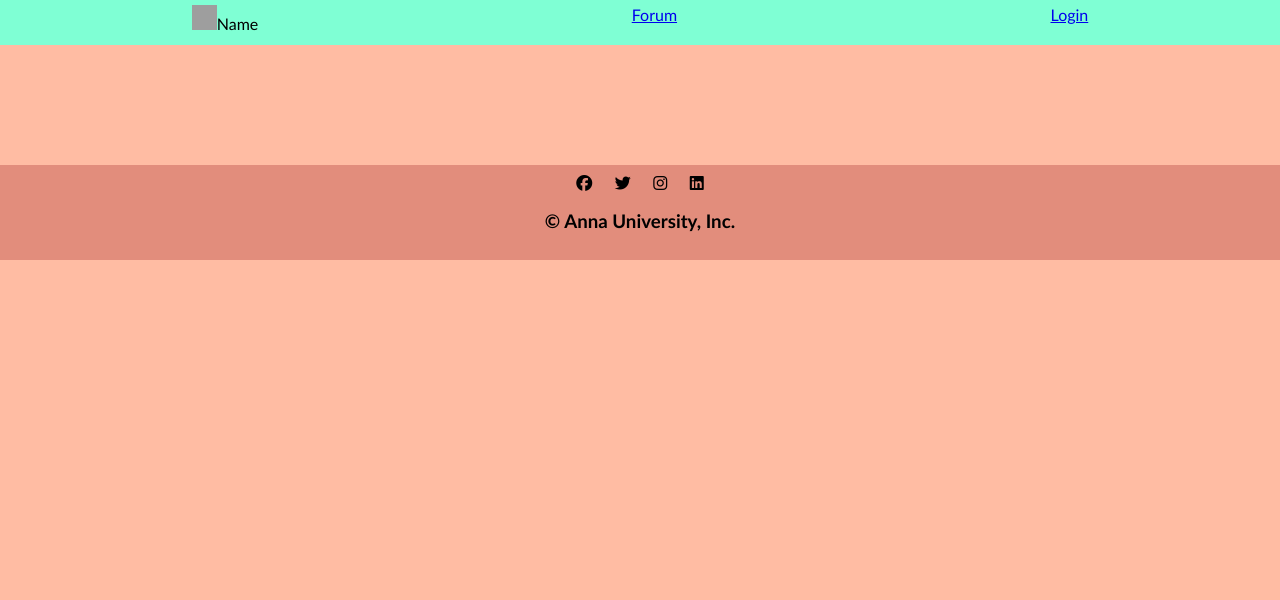
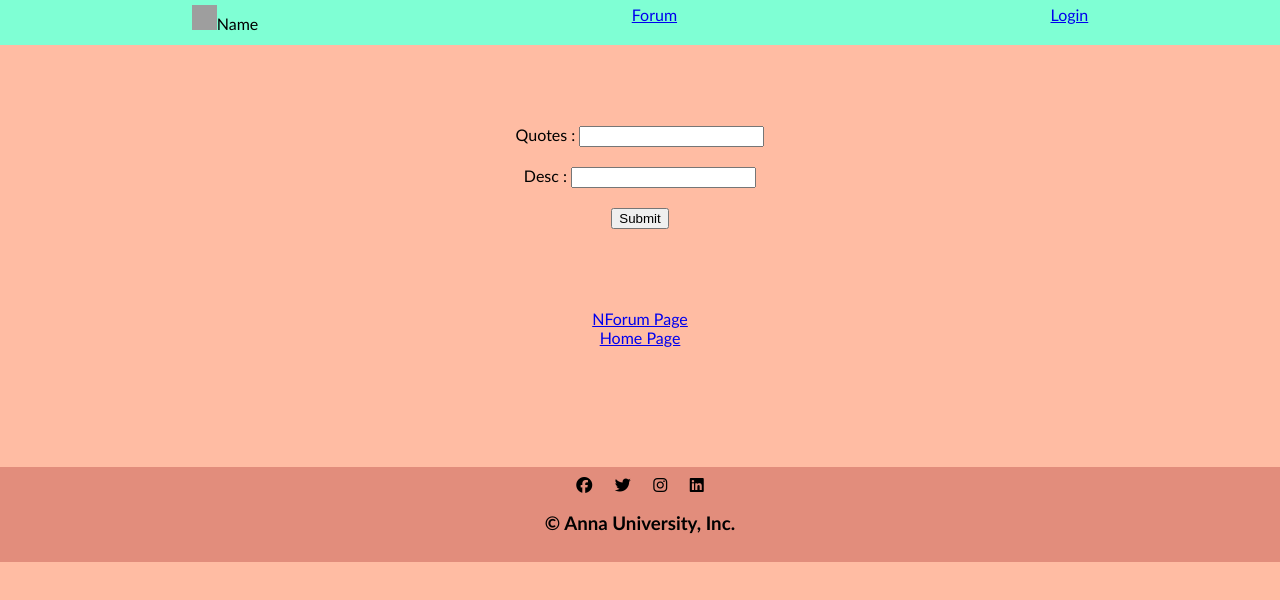
Before and after one commit to sandeepKBM/front-end-Collaborator, a React (Create React App) app in the folder front-end/: page /adddiscussion in a window 1280 px wide. Shown: the top 600 px of the page. Built offline with nearby package versions, Linux system fonts and the light colour scheme; grey boxes are pictures that could not be loaded.

Commit message:
icon added

```diff
--- /dev/null
+++ b/front-end/src/AddDiscussion.js
@@ -0,0 +1,49 @@
+import './App.css';
+import { useState } from 'react';
+import {NavLink,useNavigate} from 'react-router-dom';
+function Add() {
+    const navigate=useNavigate();
+    const [quotes,setQuotes]=useState("");
+    const [desc,setDesc]=useState("");
+    function SubmitForum(){
+        if(quotes==='' && desc==='')
+        {
+            let message="";
+            if(quotes==='')
+            {
+                message+="Please enter quotes\n";
+            }
+            if(desc==='')
+            {
+                message+="Please enter desc\n";
+            }
+            alert(message);
+        }
+        else{
+            alert('sucessfully done');
+            navigate('/forum');
+        }
+    }
+  return (
+    <div className="Login">
+        <center>
+            <div id="login-basic">
+              <label>Quotes :  </label><input type="text"
+              onChange={(event)=>{setQuotes(event.target.value)}}></input>
+              <br></br>
+              <br></br>
+              <label>Desc :  </label><input type="text"
+              onChange={(event)=>{setDesc(event.target.value)}}></input>
+              <br></br>
+              <br></br>
+              <button onClick={SubmitForum}>Submit</button>
+            </div>
+            <NavLink to="/forum">NForum Page</NavLink>
+            <br></br>
+            <NavLink to="/">Home Page</NavLink>
+        </center>
+    </div>
+  );
+}
+
+export default Add;
--- a/front-end/src/App.js
+++ b/front-end/src/App.js
@@ -7,6 +7,7 @@ import Home from './home'
 import Header from './header';
 import Footer from './footer';
 import Forum from './forum';
+import AddDiscussion from './AddDiscussion';
 function App() {
   return (
     <div className="App">
@@ -17,6 +18,7 @@ function App() {
         <Route path="/login" element={<Login />}></Route>
         <Route path="/signup" element={<SignUp />}></Route>
         <Route path="/forum" element={<Forum />}></Route>
+        <Route path="/adddiscussion" element={<AddDiscussion />}></Route>
       </Routes>
       <Footer />
     </div>
--- a/front-end/src/forum.js
+++ b/front-end/src/forum.js
@@ -1,6 +1,8 @@
 import './App.css';
 import ForumContent from './forumcontent';
+import {useNavigate} from 'react-router-dom';
 function Forum() {
+  const navigate=useNavigate();
   const forum=[{name:"Name",creation:"Creation",message_count:45,last_poster:"Last_Poster"}]
   const arr1=[{id:123,time:"time1",quotes:"quotes1",interaction:"interaction1"},
   {id:124,time:"time2",quotes:"quotes2",interaction:"interaction2"},
@@ -24,6 +26,7 @@ function Forum() {
           {forum[0].last_poster}
         </div>
       </div>
+      <button onClick={()=>{navigate('/adddiscussion')}}>+</button>
       {
         arr1.map((val)=>{
           let index = arr2.map(x=>x.id).indexOf(val.id)
```
